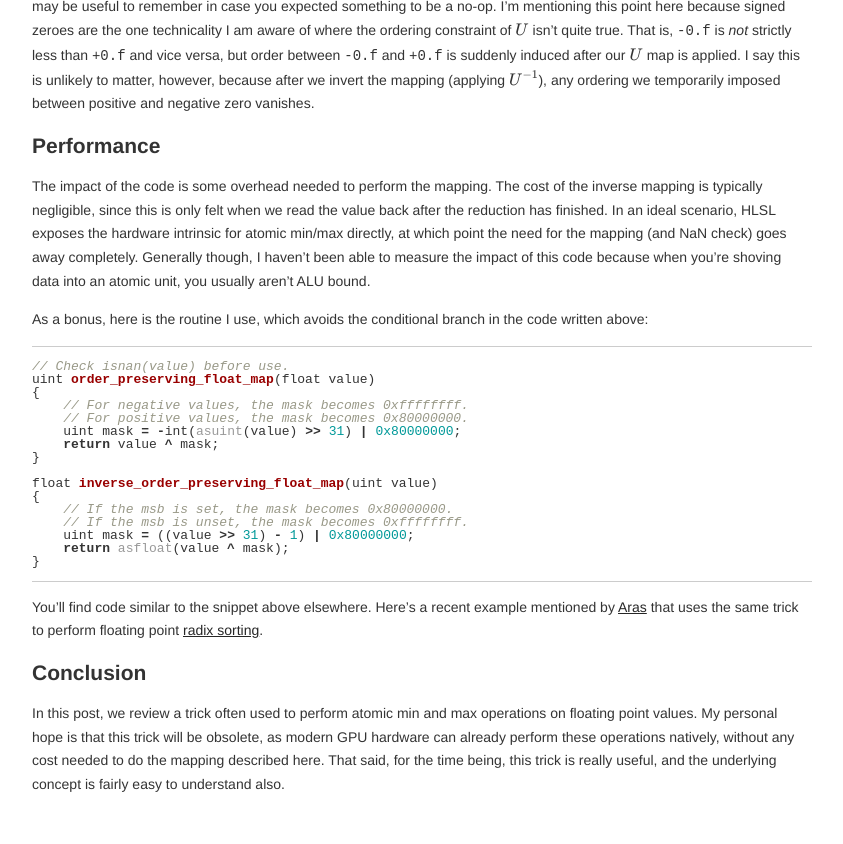
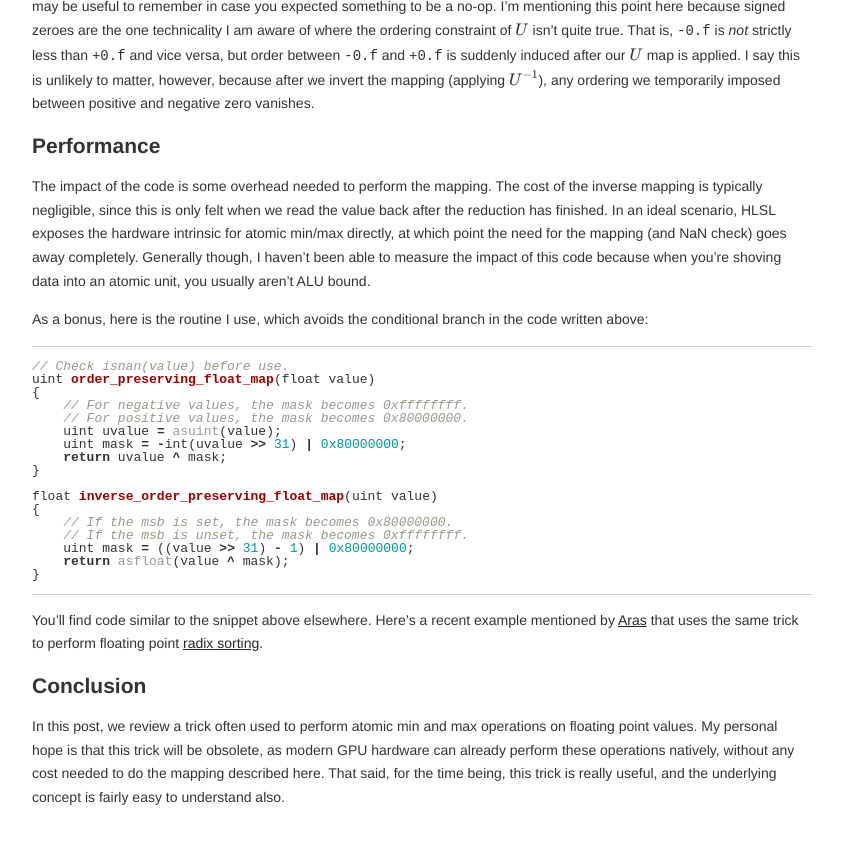
Before and after one commit to jeremyong/jeremyong.github.com, a Jekyll site: the page built from _posts/2023-09-05-f32-interlocked-min-max-hlsl.markdown, in a window 1280 px wide and 900 px high, scrolled down 4469 px. Shown: the top 844 px of the window, without its empty margins (218-1061 px from the left). Built offline with Jekyll 4.4.1, drawn with Linux system fonts in a browser that asks for light colours; nearby versions of some CDN libraries.

Commit message:
Code snippet typo

```diff
--- a/_posts/2023-09-05-f32-interlocked-min-max-hlsl.markdown
+++ b/_posts/2023-09-05-f32-interlocked-min-max-hlsl.markdown
@@ -269,8 +269,9 @@ uint order_preserving_float_map(float value)
 {
     // For negative values, the mask becomes 0xffffffff.
     // For positive values, the mask becomes 0x80000000.
-    uint mask = -int(asuint(value) >> 31) | 0x80000000;
-    return value ^ mask;
+    uint uvalue = asuint(value);
+    uint mask = -int(uvalue >> 31) | 0x80000000;
+    return uvalue ^ mask;
 }
 
 float inverse_order_preserving_float_map(uint value)
```
